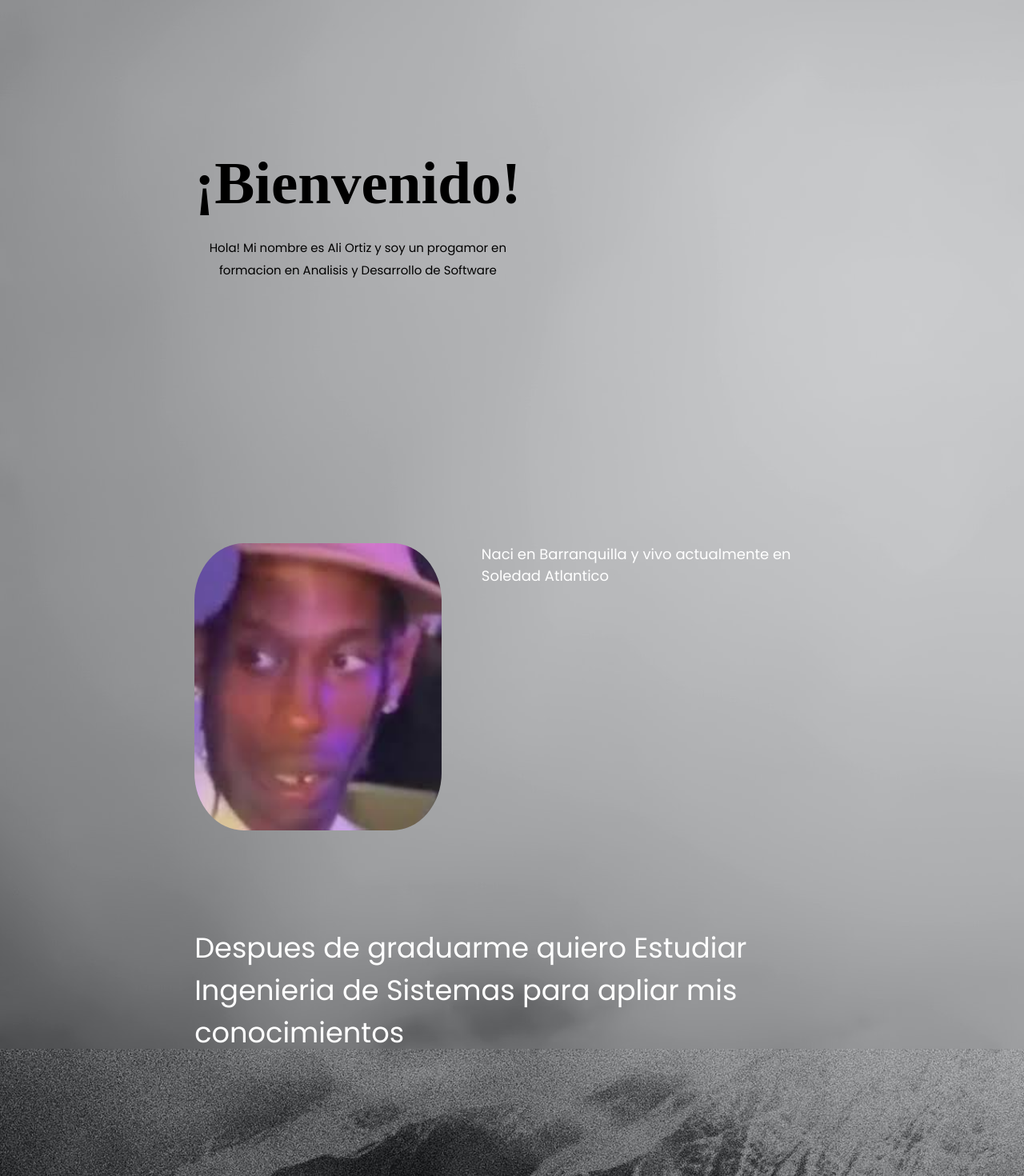
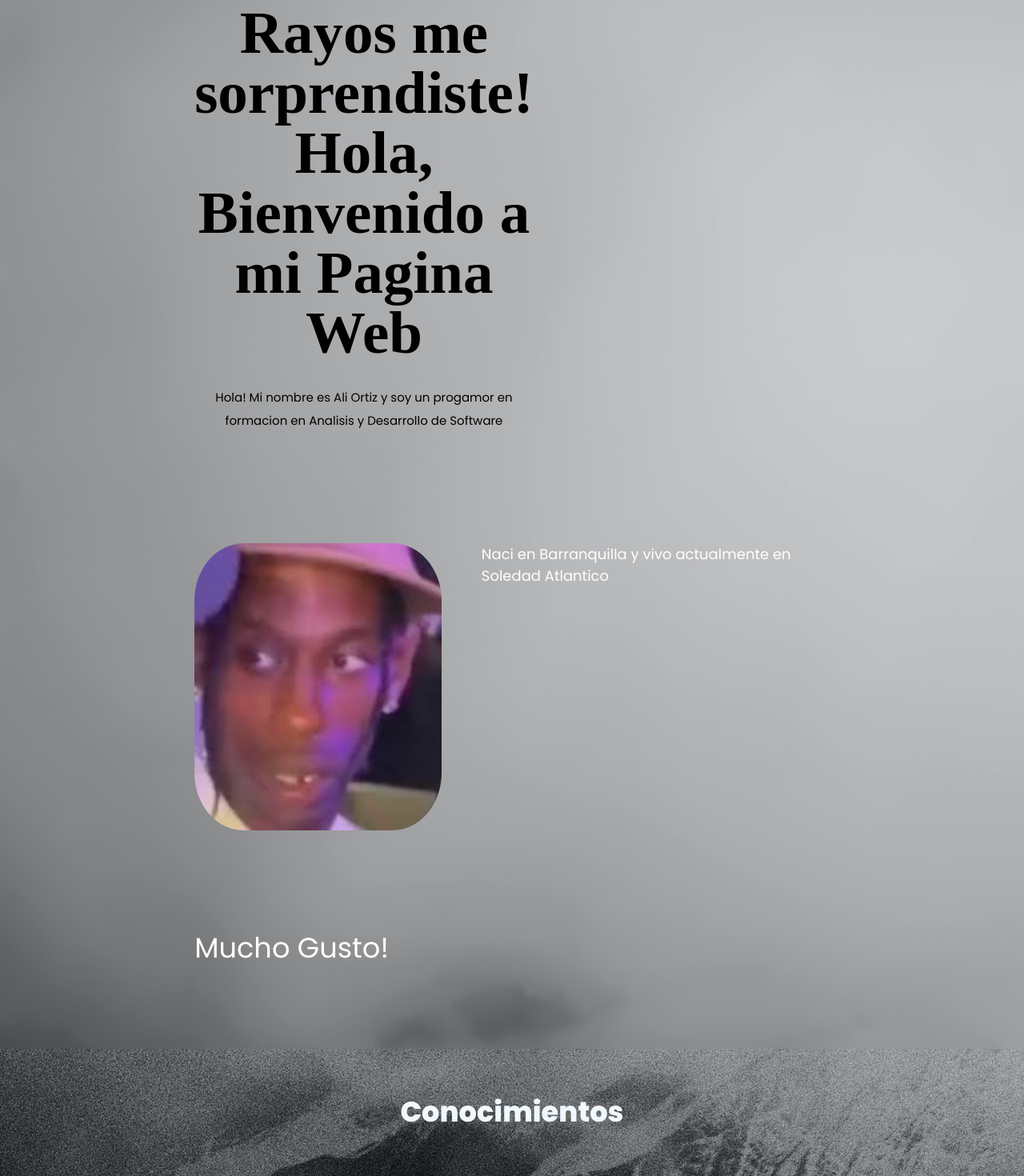
Before and after one commit to AliOrtiz0/miprimeraweb, a plain HTML site: page index.html in a window 1280 px wide. Shown: the part 121-1591 px from the top of the page at 80% size. Drawn offline with nearby package versions, Linux system fonts and the light colour scheme; a script that the page names is missing.

Commit message:
index.html

```diff
--- a/index.html
+++ b/index.html
@@ -30,7 +30,7 @@
             <div class="hero-text">
                 <h5></h5>
 
-                <h1>¡Bienvenido!</h1>
+                <h1>Rayos me sorprendiste! Hola, Bienvenido a mi Pagina Web</h1>
                 <h4></h4>
                 <p>Hola! Mi nombre es Ali Ortiz y soy un progamor en formacion en Analisis y Desarrollo de Software</p>
             </div>
@@ -50,7 +50,7 @@
     <section id="experiencia" class="seccion-3">
           <div>
             <p class="parrafo3">
-                Despues de graduarme quiero Estudiar Ingenieria de Sistemas para apliar mis conocimientos
+                Mucho Gusto!
             </p>
 
           </div>
```
